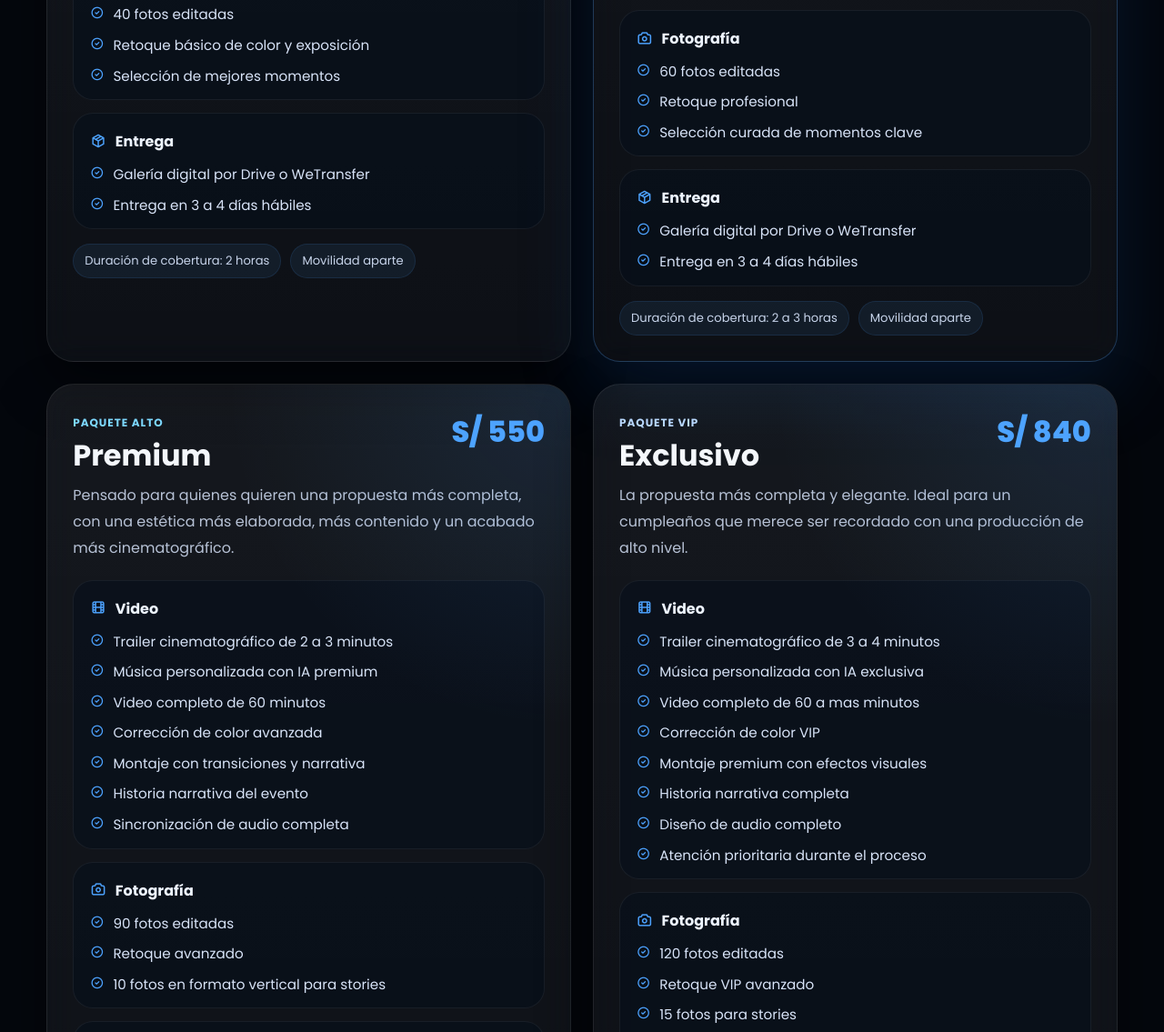
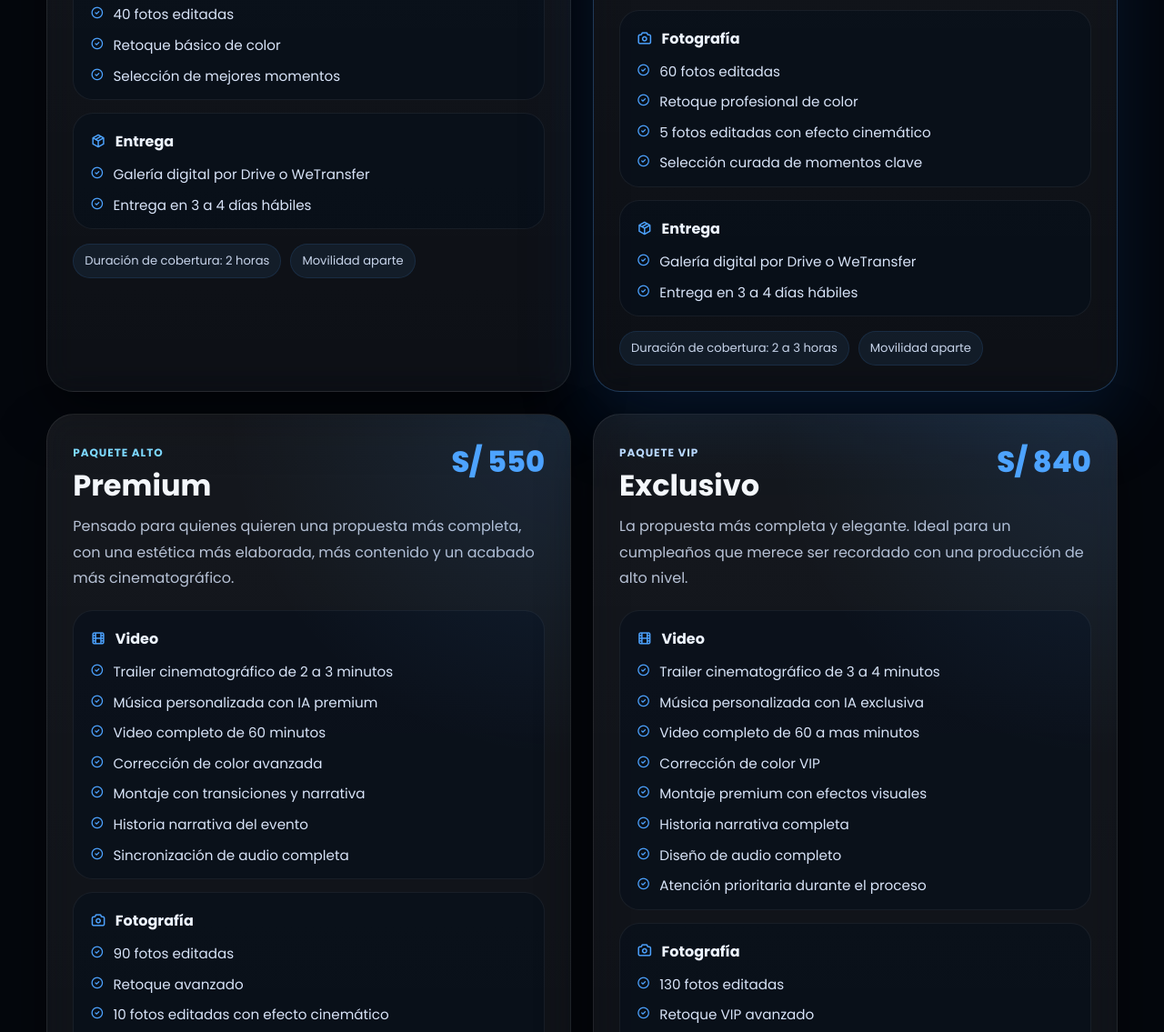
Before and after one commit to Leahjim-Prods/paquetes-eventos, a plain HTML site: page index.html in a window 1280 px wide. Shown: the part 1367-2502 px from the top of the page at 91% size. Drawn offline with Linux system fonts and the light colour scheme.

Commit message:
Update index.html

```diff
--- a/index.html
+++ b/index.html
@@ -87,7 +87,7 @@
           <h4><i class="ti ti-camera"></i> Fotografía</h4>
           <ul>
             <li><i class="ti ti-circle-check"></i> 40 fotos editadas</li>
-            <li><i class="ti ti-circle-check"></i> Retoque básico de color y exposición</li>
+            <li><i class="ti ti-circle-check"></i> Retoque básico de color </li>
             <li><i class="ti ti-circle-check"></i> Selección de mejores momentos</li>
           </ul>
         </div>
@@ -127,7 +127,7 @@
           <h4><i class="ti ti-movie"></i> Video</h4>
           <ul>
             <li><i class="ti ti-circle-check"></i> Trailer cinematográfico de 1 a 2 minutos</li>
-            <li><i class="ti ti-circle-check"></i> Video completo de 20 a 30 minutos</li>
+            <li><i class="ti ti-circle-check"></i> Video completo de 30 a 35 minutos</li>
             <li><i class="ti ti-circle-check"></i> Música personalizada con IA</li>
             <li><i class="ti ti-circle-check"></i> Corrección de color básica en todo el material</li>
             <li><i class="ti ti-circle-check"></i> Montaje con ritmo y narrativa básica</li>
@@ -139,7 +139,8 @@
           <h4><i class="ti ti-camera"></i> Fotografía</h4>
           <ul>
             <li><i class="ti ti-circle-check"></i> 60 fotos editadas</li>
-            <li><i class="ti ti-circle-check"></i> Retoque profesional</li>
+            <li><i class="ti ti-circle-check"></i> Retoque profesional de color</li>
+            <li><i class="ti ti-circle-check"></i> 5 fotos editadas con efecto cinemático </li>
             <li><i class="ti ti-circle-check"></i> Selección curada de momentos clave</li>
           </ul>
         </div>
@@ -191,6 +192,7 @@
           <ul>
             <li><i class="ti ti-circle-check"></i> 90 fotos editadas</li>
             <li><i class="ti ti-circle-check"></i> Retoque avanzado</li>
+            <li><i class="ti ti-circle-check"></i> 10 fotos editadas con efecto cinemático </li>
             <li><i class="ti ti-circle-check"></i> 10 fotos en formato vertical para stories</li>
           </ul>
         </div>
@@ -249,9 +251,9 @@
         <div class="package-block">
           <h4><i class="ti ti-camera"></i> Fotografía</h4>
           <ul>
-            <li><i class="ti ti-circle-check"></i> 120 fotos editadas</li>
+            <li><i class="ti ti-circle-check"></i> 130 fotos editadas</li>
             <li><i class="ti ti-circle-check"></i> Retoque VIP avanzado</li>
-            <li><i class="ti ti-circle-check"></i> 15 fotos para stories</li>
+            <li><i class="ti ti-circle-check"></i> 20 fotos editadas con efecto cinemático </li>
             <li><i class="ti ti-circle-check"></i> Archivos RAW incluidos</li>
           </ul>
         </div>
```
